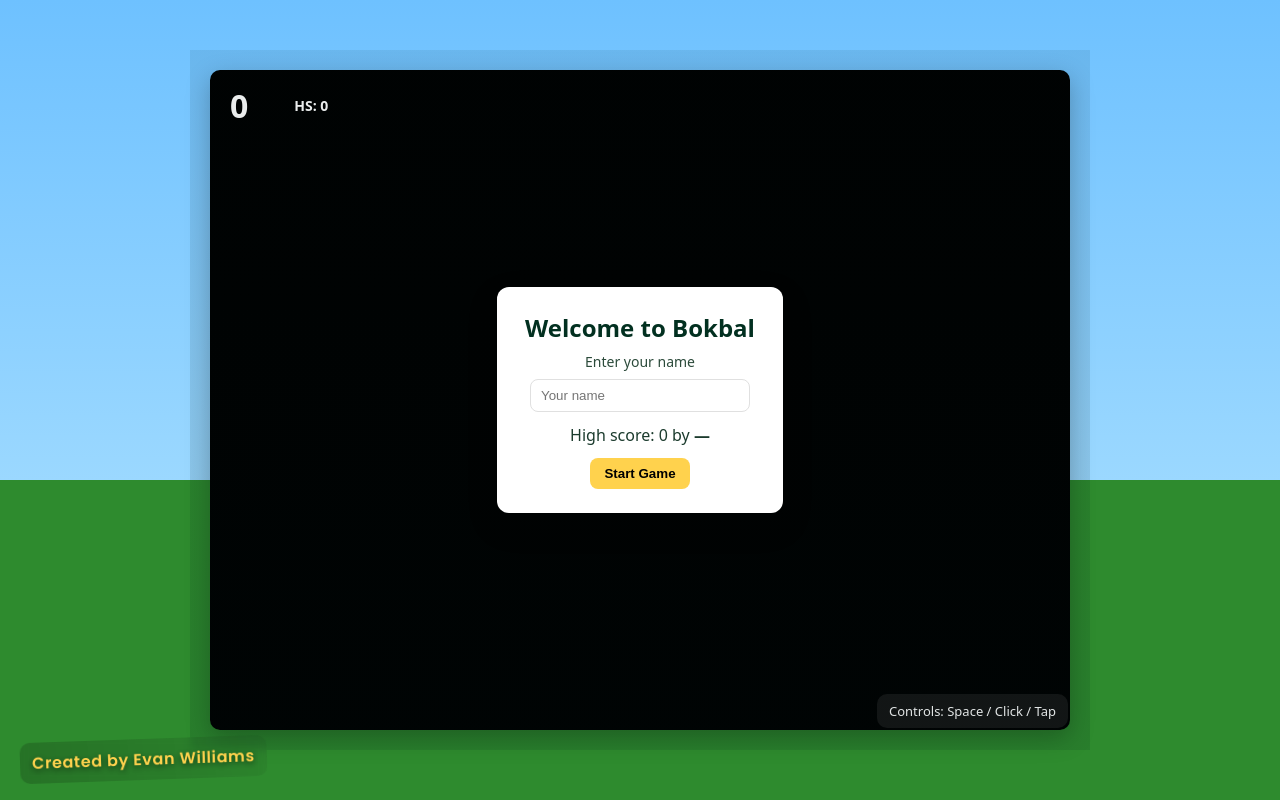
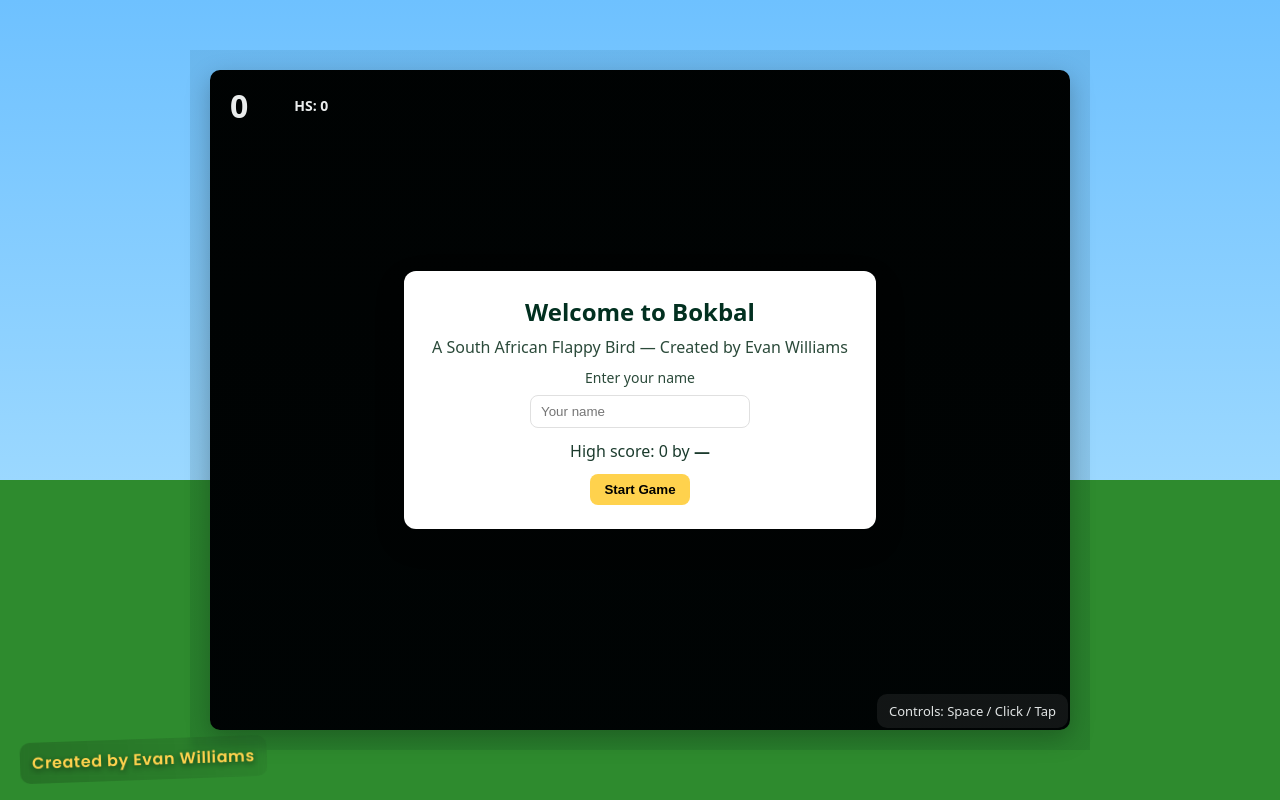
Before and after one commit to NetBear1996/Bokbal, a plain HTML site: page index.html in a window 1280 px wide. Drawn offline with Linux system fonts and the light colour scheme.

Commit message:
Update index.html

```diff
--- a/index.html
+++ b/index.html
@@ -36,6 +36,7 @@
         <div id="start-overlay">
             <div id="start-content">
                 <h2>Welcome to Bokbal</h2>
+                <p style="margin:6px 0 10px;color:#2b4a3a;">A South African Flappy Bird — Created by Evan Williams</p>
                 <label for="player-name">Enter your name</label>
                 <input id="player-name" type="text" placeholder="Your name" maxlength="24" />
                 <div id="start-info">High score: <span id="stored-highscore">0</span> by <strong id="stored-highname">—</strong></div>
```
